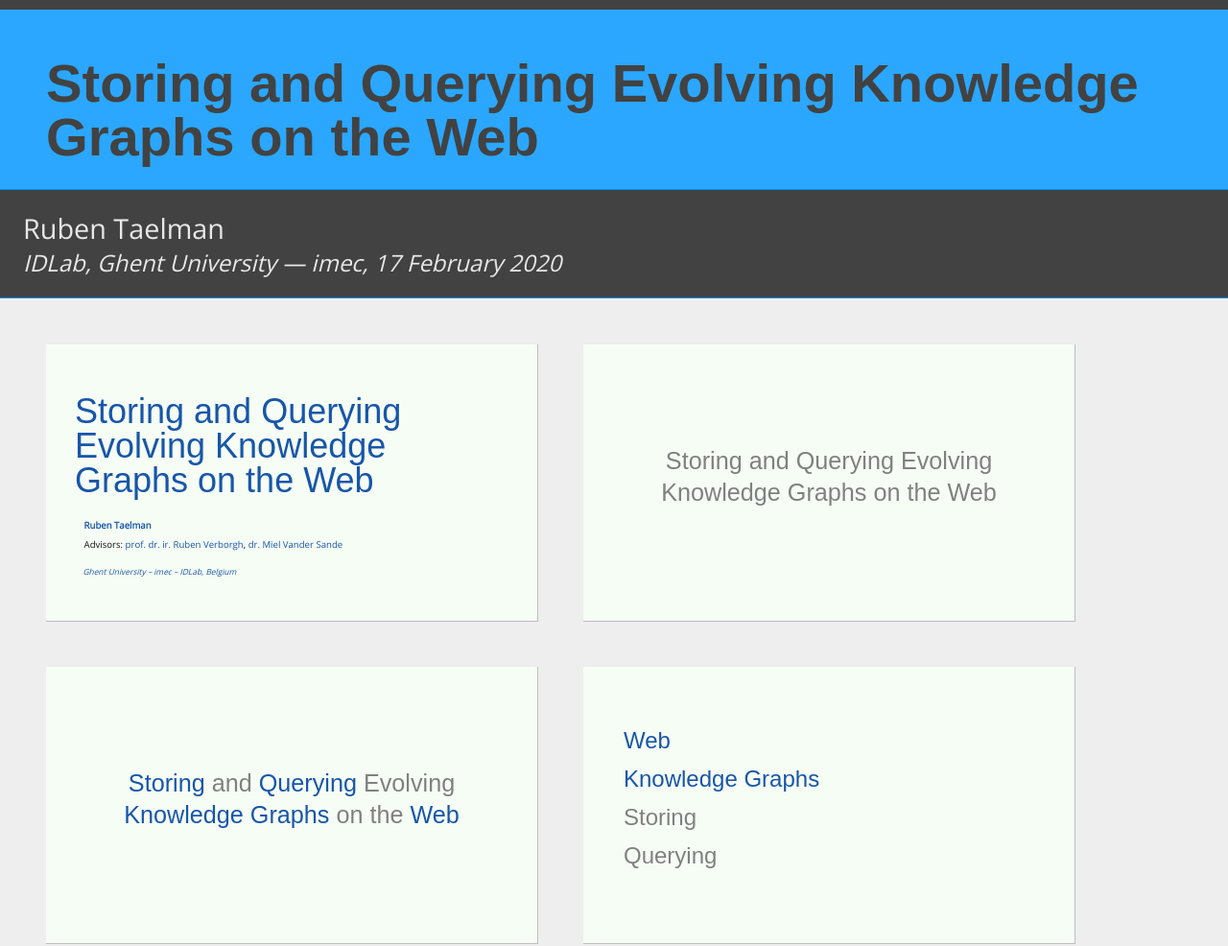
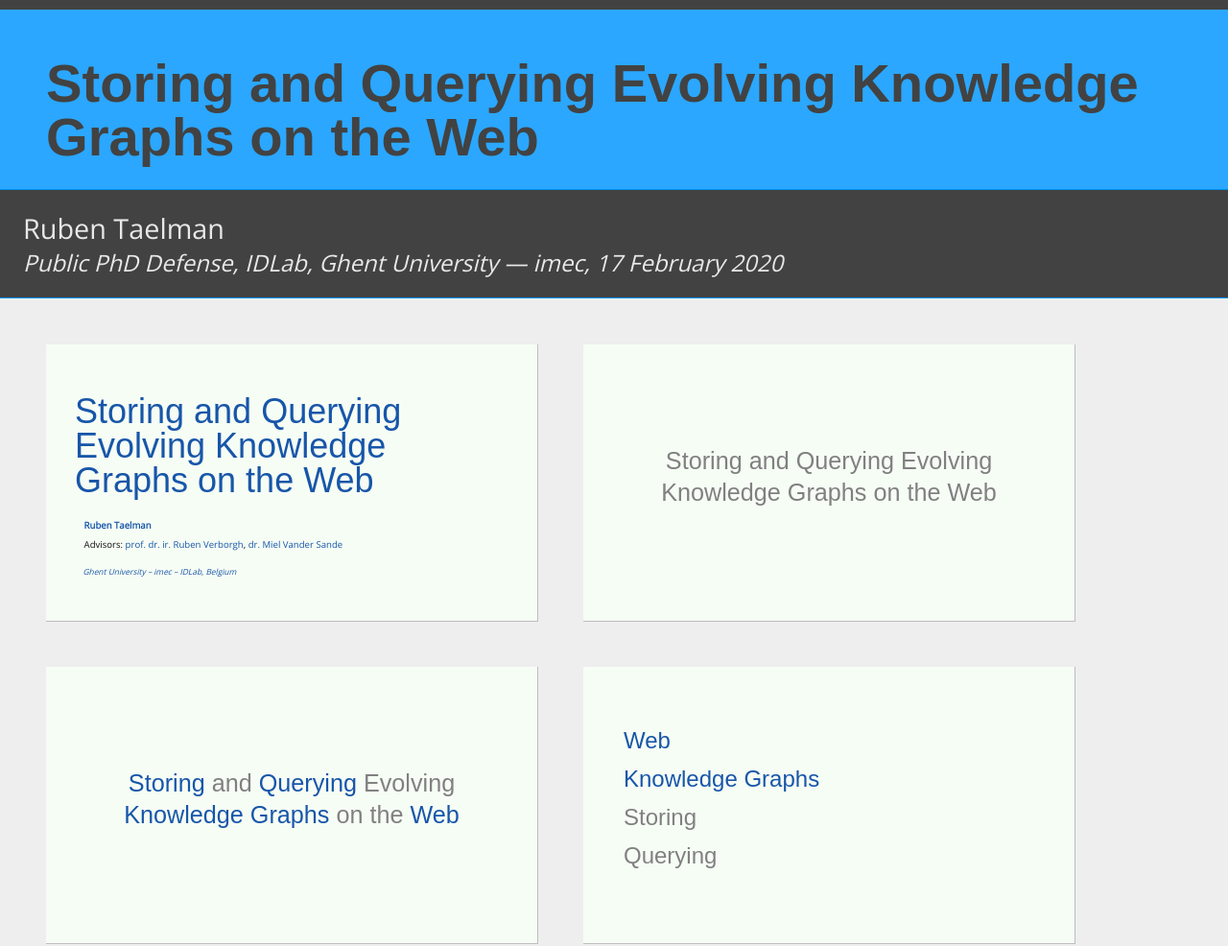
Before and after one commit to rubensworks/slides-2020-phd-public, a plain HTML site: page index.html in a window 1280 px wide. Shown: the top 986 px of the page at 96% size. Drawn offline with nearby package versions, Linux system fonts and the light colour scheme; a web font is replaced by a local one.

Commit message:
Deploy rubensworks/slides-2020-phd-public to github.com/rubensworks/slides-2020-phd-public.git:gh-pages

```diff
--- a/index.html
+++ b/index.html
@@ -27,7 +27,7 @@
       <div class="captiondata">
         <p class="author" rel="schema:author"><a href="https://www.rubensworks.net/#me">Ruben Taelman</a></p>
         <p class="venue">
-          <a href="https://www.ugent.be/ea/idlab/en">IDLab, Ghent University — imec</a>, <span rel="schema:datePublished">17 February 2020</span></a>
+          <a href="https://phd.rubensworks.net/">Public PhD Defense</a>, <a href="https://www.ugent.be/ea/idlab/en">IDLab, Ghent University — imec</a>, <span rel="schema:datePublished">17 February 2020</span></a>
         </p>
       </div>
     </header>
```
